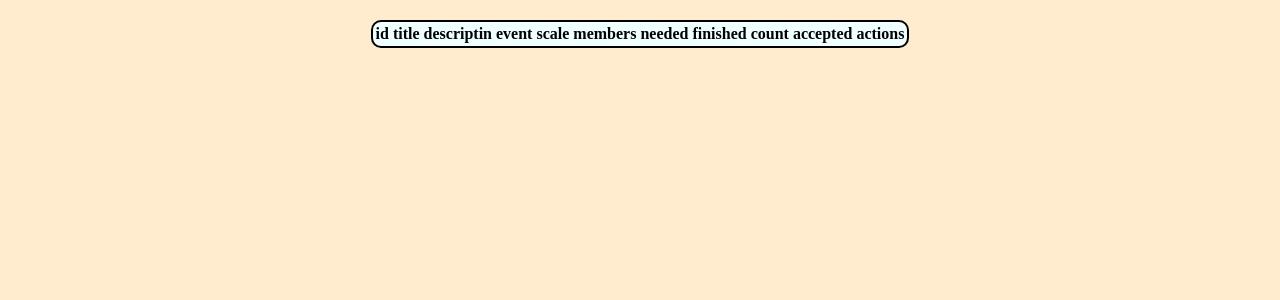
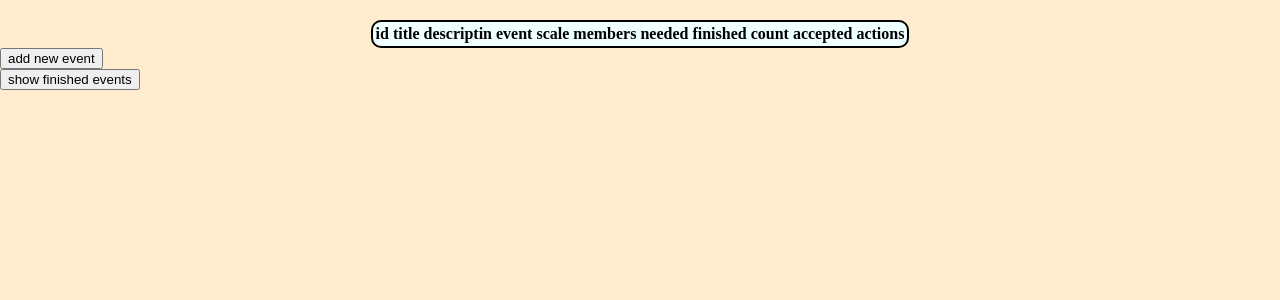
Before and after one commit to sebrai/private_user_library, a Flask app: template templates/upcomming.html in a window 1280 px wide. Shown: the part 100-400 px from the top of the page. Run offline with Flask 3, Linux system fonts and the light colour scheme; the template is opened without the code that fills it, so the values that code supplies are empty.

Commit message:
added button for new event and added potion to view all and normaly it only hows unfinished

```diff
--- a/app.py
+++ b/app.py
@@ -138,7 +138,7 @@ def events():
     use_pure=True
     )
     mycursor = mydb.cursor()
-    mycursor.execute("SELECT * FROM events")
+    mycursor.execute("SELECT * FROM events WHERE done = 0")
     result = mycursor.fetchall()
     return render_template('upcomming.html', data = result)
 
@@ -155,7 +155,7 @@ def finish(id):
     mycursor = mydb.cursor()
     mycursor.execute("UPDATE events SET done = 1 WHERE  ID = %s",(id,))
     mydb.commit()
-    mycursor.execute("SELECT * FROM events")
+    mycursor.execute("SELECT * FROM events WHERE done = 0")
     result = mycursor.fetchall()
     mycursor.close()
     mydb.close()
--- a/templates/upcomming.html
+++ b/templates/upcomming.html
@@ -7,7 +7,7 @@
     <link rel="stylesheet" href="{{url_for('static',filename='css/main.css' )}}">
 </head>
 <body>
-     <nav>
+    <nav>
         <div><a href="{{url_for('main')}}">main page</a></div>
         <div><a href="{{url_for('members')}}">members</a></div>
         <div><a href="{{url_for('done')}}">acomplishments</a></div>
@@ -26,6 +26,11 @@
             <th>actions</th>
         </tr>
     </table>
+    <div style="display: flex; flex-direction: column;">
+        <a href="/events/new_event"><button type="button">add new event</button></a>
+        <a href="/events/show_all"><button type="button">show finished events</button></a>
+    </div>
+
     <script src="{{url_for('static',filename='js/processes.js')}}"></script>
     <script src="{{url_for('static',filename='js/events.js')}}"></script>
 </body>
```
